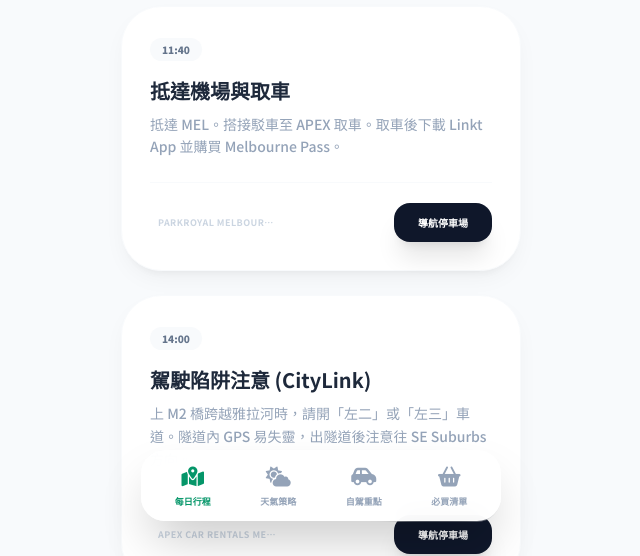
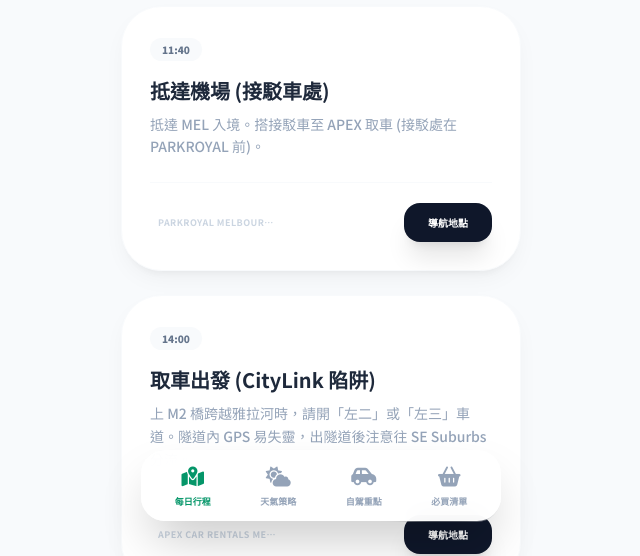
Before and after one commit to funghi4096/australia_2026, a plain HTML site: page index.html in a window 1280 px wide. Shown: the part 255-811 px from the top of the page, without its empty margins (319-959 px from the left). Drawn offline with nearby package versions, Linux system fonts and the light colour scheme.

Commit message:
12242234

```diff
--- a/index.html
+++ b/index.html
@@ -83,32 +83,33 @@
     <script>
         const itineraryData = [
             { day: 1, date: "10/18 (日)", label: "抵達與啟程", items: [
-                { time: "11:40", title: "抵達機場與取車", loc: "PARKROYAL Melbourne Airport (接駁車處)", desc: "抵達 MEL。搭接駁車至 APEX 取車。取車後下載 Linkt App 並購買 Melbourne Pass。" },
-                { time: "14:00", title: "駕駛陷阱注意 (CityLink)", loc: "Apex Car Rentals Melbourne Airport", desc: "上 M2 橋跨越雅拉河時，請開「左二」或「左三」車道。隧道內 GPS 易失靈，出隧道後注意往 SE Suburbs 方向。" },
+                { time: "11:40", title: "抵達機場 (接駁車處)", loc: "PARKROYAL Melbourne Airport", desc: "抵達 MEL 入境。搭接駁車至 APEX 取車 (接駁處在 PARKROYAL 前)。" },
+                { time: "14:00", title: "取車出發 (CityLink 陷阱)", loc: "Apex Car Rentals Melbourne Airport", desc: "上 M2 橋跨越雅拉河時，請開「左二」或「左三」車道。隧道內 GPS 易失靈，出隧道後注意往 SE Suburbs 分流。" },
                 { time: "16:00", title: "Woolworths 採買", loc: "Woolworths Leongatha", desc: "買齊未來4天食材。必看：指橙 (Finger Lime)、血橙 (Blood Orange)。順便買保冷袋裝肉類。" },
-                { time: "17:00", title: "住宿：Meeniyan Motel", loc: "Meeniyan Motel", desc: "適應時差。房內有微波爐與按摩浴缸，早點休息。" }
+                { time: "17:00", title: "住宿 Check-in", loc: "Meeniyan Motel", desc: "適應時差。房內有微波爐與按摩浴缸，早點休息。" }
             ]},
             { day: 2, date: "10/19 (一)", label: "前進袋熊國度 (W1)", items: [
                 { time: "09:30", title: "Agnes Falls 瀑布", loc: "Agnes Falls", desc: "觀賞壯觀瀑布。車程約 40 分鐘。" },
-                { time: "11:00", title: "Foster IGA 最後補給", loc: "Foster IGA + Liquor", desc: "進公園前最後大型超市！務必買齊未來4天食材與飲水。" },
+                { time: "11:00", title: "Foster IGA 最後補給", loc: "Foster IGA + Liquor", desc: "進公園前最後大型超市！務必買齊未來4天食材與飲水。可停 IGA 停車場。" },
                 { time: "14:00", title: "Check-in 小木屋", loc: "Tidal River Cabins", desc: "熟悉園區。若天氣大好，直接前往 Squeaky Beach Car Park。" },
-                { time: "17:30", title: "黃金時刻 (袋熊時間)", loc: "Tidal River Cabins (營區附近)", desc: "營區散步尋找野生袋熊，牠們通常在黃昏像里長伯一樣巡邏。" }
+                { time: "17:30", title: "黃金時刻 (袋熊時間)", loc: "Tidal River Cabins", desc: "在小木屋附近散步，尋找野生袋熊，牠們通常在黃昏像里長伯一樣巡邏。" }
             ]},
             { day: 3, date: "10/20 (二)", label: "威爾遜岬：山海絕景 (W2)", items: [
                 { time: "09:00", title: "Mt Oberon 海景健行", loc: "Telegraph Saddle Car Park", desc: "整趟旅程最震撼海景。原路折返 2 小時。晴天一定要去！" },
-                { time: "13:30", title: "Squeaky Beach", loc: "Squeaky Beach Car Park", desc: "石英砂「啾啾」聲沙灘。可在海岸線步道散步，風景優美。" },
-                { time: "16:00", title: "Whisky Bay 巨石", loc: "wilsons prom Whisky Bay", desc: "觀賞壯觀巨石與浪花。今天記得洗衣服 (累積 3 天份)。" }
+                { time: "13:30", title: "Squeaky Beach", loc: "Squeaky Beach Car Park", desc: "石英砂「啾啾」聲沙灘。可在海岸線步道散步。" },
+                { time: "16:00", title: "Whisky Bay 巨石", loc: "Whisky Bay Car Park", desc: "觀賞壯觀巨石與浪花。今天建議回小木屋洗衣服 (三天份)。" }
             ]},
             { day: 4, date: "10/21 (三)", label: "威爾遜岬：森林與動物 (W3)", items: [
                 { time: "09:30", title: "Lilly Pilly Gully 雨林步道", loc: "Lilly Pilly Gully Carpark", desc: "平緩雨林步道，適合陰天或避暑。一圈約 3 小時。" },
-                { time: "14:00", title: "Pillar Point 看台", loc: "Tidal River Cabins (步行起點)", desc: "從住處出發，來回約 2 小時，觀看壯闊海岸線。" },
-                { time: "17:00", title: "Prom Wildlife Walk", loc: "Prom Wildlife Walk (草原)", desc: "開闊草原區，保證能看到鴯鶓 (Emu) 和袋鼠。" }
+                { time: "14:00", title: "Pillar Point 看台", loc: "Tidal River Cabins", desc: "從住處出發，來回約 2 小時，觀看壯闊海岸線。" },
+                { time: "17:00", title: "Prom Wildlife Walk", loc: "Prom Wildlife Walk", desc: "開闊草原區，保證能看到鴯鶓 (Emu) 和袋鼠。" }
             ]},
             { day: 5, date: "10/22 (四)", label: "溫泉放鬆日", items: [
-                { time: "12:00", title: "蜂蜜與酸種麵包", loc: "Pure Peninsula Honey", desc: "買蜂蜜(推薦 Yellow Box)。再去 Miller's Bread Kitchen 買麵包。" },
+                { time: "12:00", title: "蜂蜜與酸種麵包", loc: "Pure Peninsula Honey", desc: "買蜂蜜 (推薦 Yellow Box)。再開 15 分鐘去 Miller's Bread Kitchen 買麵包。" },
                 { time: "14:30", title: "Arthurs Seat Lookout", loc: "Arthurs Seat Lookout", desc: "沉浸在尤加利森林中俯瞰港灣。" },
-                { time: "16:00", title: "半島溫泉 (Bath House)", loc: "Peninsula Hot Springs", desc: "預約制，下雨泡湯臉冰身體熱很享受。泡完後去 Rosebud 住宿。" },
-                { time: "18:00", title: "斯參克角燈塔 (看風景)", loc: "Cape Schanck Lighthouse (停車場)", desc: "看壯麗燈塔地形。注意：避開 400 階長階梯，只走看台。" }
+                { time: "15:30", title: "住宿 Check-in", loc: "Bayview Motel Rosebud-Rye", desc: "先放行李。" },
+                { time: "16:00", title: "斯參克角燈塔", loc: "Cape Schanck Coastal Walking - Car parking", desc: "看壯麗燈塔地形。注意：避開 400 階長階梯，只走看台。" },
+                { time: "18:00", title: "晚餐覓食", loc: "Woolworths Rye", desc: "在 Woolworths 附近覓食。" }
             ]},
             { day: 6, date: "10/23 (五)", label: "渡輪與格蘭屏移動 (G1)", items: [
                 { time: "10:00", title: "跨海渡輪 (Sorrento)", loc: "Searoad Ferries - Sorrento", desc: "人車同船跨海。需提早 40 分鐘報到。航程約 40 分鐘。" },
@@ -118,25 +119,28 @@
             ]},
             { day: 7, date: "10/24 (六)", label: "格蘭屏：懸崖與袋鼠 (G2)", items: [
                 { time: "09:30", title: "Boroka Lookout 絕景", loc: "Boroka Lookout", desc: "格蘭屏明信片景點。停車即達，俯瞰山谷。" },
-                { time: "11:00", title: "惡魔之口 (鱷魚嘴)", loc: "Reed Lookout (停車場)", desc: "輕鬆步道看惡魔之口岩石，往返約 1 小時。" },
-                { time: "13:30", title: "Halls Gap 覓食", loc: "Halls Gap Bakery", desc: "推薦知名肉派。逛在地雜貨店與原住民文化中心。" },
-                { time: "16:30", title: "袋鼠大軍 (湖畔)", loc: "Lake Bellfield lookout", desc: "極推！背景壯麗，袋鼠多且自然，無觀光味。" }
+                { time: "11:00", title: "惡魔之口 (鱷魚嘴)", loc: "Reed Lookout", desc: "車停 Reed Lookout 停車場，走步道至惡魔之口 (The Balconies)。" },
+                { time: "13:00", title: "原住民文化中心", loc: "Brambuk the National Park & Cultural Centre", desc: "購買特色尤加利木刻或原住民藝術品。" },
+                { time: "15:00", title: "Venus Baths", loc: "Halls Gap Botanical Gardens", desc: "車停植物園停車場，往返約一小時。" },
+                { time: "16:30", title: "袋鼠大軍 (湖畔)", loc: "Lake Bellfield lookout and toilets", desc: "極推！背景壯麗，袋鼠在堤防斜坡吃草，無觀光味。" }
             ]},
             { day: 8, date: "10/25 (日)", label: "格蘭屏：巔峰挑戰 (G3)", items: [
-                { time: "09:30", title: "The Pinnacle 巔峰看台", loc: "Sundial Carpark", desc: "天晴必去！俯瞰 Halls Gap 全景。岩石地形，小心行走。" },
-                { time: "14:30", title: "麥肯錫瀑布", loc: "MacKenzie Falls Car Park", desc: "維州最大瀑布。水量大，階梯濕滑請小心走。" },
-                { time: "16:30", title: "鎮上球場袋鼠", loc: "Halls Gap Recreation Reserve", desc: "遊客集散地。想看超多袋鼠來這球場準沒錯。" }
+                { time: "09:30", title: "The Pinnacle 巔峰看台", loc: "Sundial Carpark", desc: "天晴必去！俯瞰 Halls Gap 全景。岩石地形，小心行走 (往返2小時)。" },
+                { time: "14:30", title: "麥肯錫瀑布", loc: "MacKenzie Falls Car Park", desc: "維州最大瀑布。水量大，階梯濕滑請小心走 (往返1.5小時)。" },
+                { time: "16:30", title: "鎮上球場袋鼠", loc: "Halls Gap Recreation Reserve", desc: "遊客集散地，袋鼠多到像喪屍圍城。" }
             ]},
             { day: 9, date: "10/26 (一)", label: "維多利亞時代漫步", items: [
                 { time: "11:00", title: "Wendouree 最後購物", loc: "Stockland Wendouree", desc: "大型商場最後購物，補齊要帶回台灣的禮物。" },
-                { time: "14:00", title: "Lydiard St 歷史建築街", loc: "Lydiard St (Historic Post Box)", desc: "澳洲保存最完整建築街。純散步拍照，感受歷史感。" },
-                { time: "15:00", title: "植物園與湖畔散步", loc: "Pipers by the Lake (停車處)", desc: "Lake Wendouree 湖畔散步，風景如畫。" },
-                { time: "16:00", title: "住宿：Bakery Hill Motel", loc: "Bakery Hill Motel", desc: "房內有微波爐。回程前整理行李。" }
+                { time: "14:00", title: "歷史建築街散步", loc: "Historic Post Box", desc: "導航至古老郵筒。Lydiard St 是保存最完整的建築街，純散步拍照。" },
+                { time: "15:00", title: "植物園與湖畔", loc: "Pipers by the Lake", desc: "車停湖畔餐廳附近，Lake Wendouree 散步。" },
+                { time: "16:00", title: "疏芬山 (門口拍照)", loc: "Sovereign Hill", desc: "雖然沒進去，但門口也很漂亮，拍個照留念。" },
+                { time: "17:00", title: "住宿 Check-in", loc: "Bakery Hill Motel", desc: "房內有微波爐，整理行李。" }
             ]},
             { day: 10, date: "10/27 (二)", label: "最後留念與回程", items: [
-                { time: "10:00", title: "與袋熊最後相會", loc: "Ballarat Wildlife Park", desc: "別忘了詢問 Wombat encounter！這裡是看袋熊最後機會。" },
-                { time: "15:00", title: "DFO 最後血拼", loc: "DFO Essendon", desc: "機場旁 Outlet。把握最後免稅店與伴手禮採買。" },
-                { time: "19:00", title: "還車手續", loc: "Andrew's Airport Parking (還車點)", desc: "在機場 BP 加油後還車。搭接駁車去機場，23:20 起飛。" }
+                { time: "10:00", title: "Ballarat Wildlife Park", loc: "Ballarat Wildlife Park", desc: "記得詢問 Wombat encounter！這裡是看袋熊最後機會。" },
+                { time: "14:00", title: "最後血拼", loc: "DFO Essendon", desc: "機場旁 Outlet 或 Westfield Airport West。最後伴手禮採買。" },
+                { time: "18:00", title: "加油 (Refuel)", loc: "Melbourne Airport BP", desc: "加滿油準備還車。" },
+                { time: "19:00", title: "還車手續", loc: "Andrew's Airport Parking", desc: "辦理 Apex 還車。搭 20:00 接駁車至機場，23:20 起飛。" }
             ]}
         ];
 
@@ -176,7 +180,7 @@
                             <span class="truncate max-w-[120px] uppercase">${item.loc}</span>
                         </div>
                         <a href="https://www.google.com/maps/search/?api=1&query=${encodeURIComponent(item.loc)}" target="_blank" class="bg-slate-900 text-white px-6 py-3 rounded-2xl text-[10px] font-black shadow-xl active:scale-95 transition-all">
-                            導航停車場
+                            導航地點
                         </a>
                     </div>
                 </div>
@@ -198,9 +202,11 @@
 
             const modal = document.createElement('div');
             modal.className = "fixed inset-0 bg-slate-900/60 z-[100] flex items-center justify-center p-8 backdrop-blur-md fade-in";
+            // 移除首行多餘的空白
+            const content = info[1].replace(/^\s+/, '');
             modal.innerHTML = `<div class="bg-white rounded-[3rem] w-full max-w-sm p-10 shadow-2xl relative">
                 <h3 class="text-2xl font-black mb-6 text-slate-800 leading-tight">${info[0]}</h3>
-                <div class="text-slate-500 text-sm whitespace-pre-wrap leading-relaxed mb-8 font-medium overflow-y-auto max-h-[50vh]">${info[1]}</div>
+                <div class="text-slate-500 text-sm whitespace-pre-wrap leading-relaxed mb-8 font-medium overflow-y-auto max-h-[50vh]">${content}</div>
                 <button onclick="this.parentElement.parentElement.remove()" class="w-full bg-emerald-600 text-white py-4 rounded-2xl font-black shadow-lg shadow-emerald-100">關閉</button>
             </div>`;
             document.body.appendChild(modal);
```
